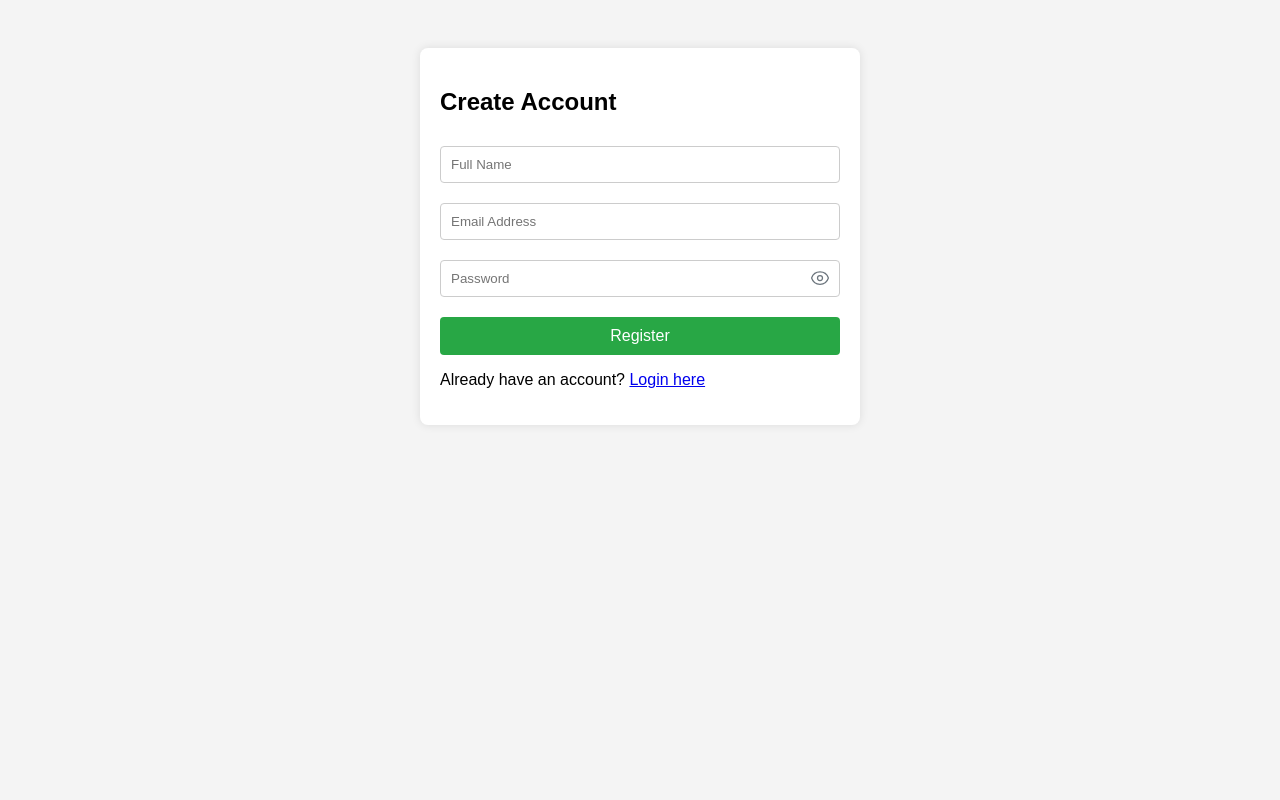
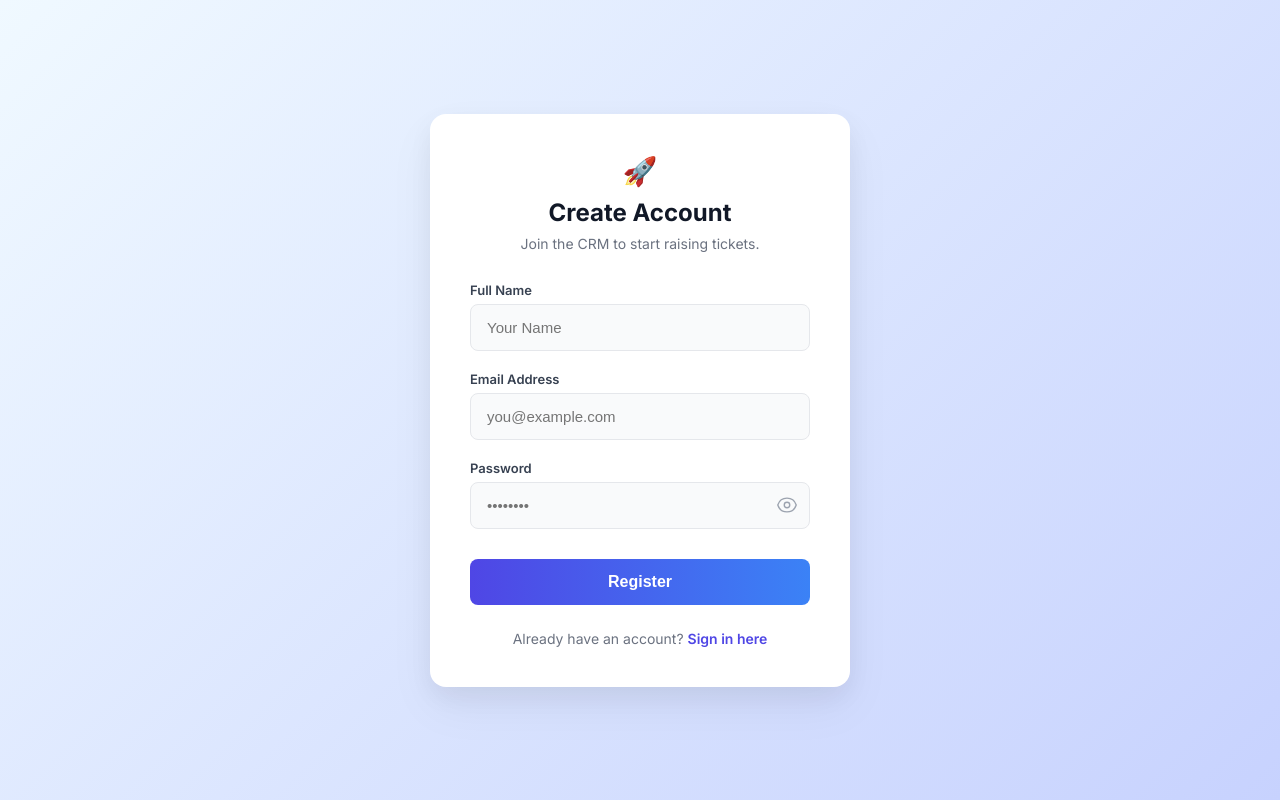
Before and after one commit to Aman070702/CRM-Ticket-Module, a PHP site: page /auth/register.php in a window 1280 px wide. Run offline with PHP 8.4, Linux system fonts and the light colour scheme.

Commit message:
Initial commit: Complete CRM Ticket Module with Role-Based Access

```diff
--- a/auth/register.php
+++ b/auth/register.php
@@ -15,7 +15,7 @@ if ($_SERVER["REQUEST_METHOD"] == "POST") {
     $stmt->execute([$email]);
 
     if ($stmt->rowCount() > 0) {
-        $message = "<p style='color:red;'>Error: Email already exists!</p>";
+        $message = "<div class='error-msg'>Error: Email already exists!</div>";
     } else {
         // 2. Hash the password (Security Best Practice)
         $hashed_password = password_hash($password, PASSWORD_DEFAULT);
@@ -25,51 +25,133 @@ if ($_SERVER["REQUEST_METHOD"] == "POST") {
         $stmt = $pdo->prepare($sql);
 
         if ($stmt->execute([$name, $email, $hashed_password])) {
-            $message = "<p style='color:green;'>Success! <a href='login.php'>Click here to Login</a></p>";
+            $message = "<div class='success-msg'>Account created! <a href='login.php'>Click here to Login</a></div>";
         } else {
-            $message = "<p style='color:red;'>Error: Could not register user.</p>";
+            $message = "<div class='error-msg'>Error: Could not register user.</div>";
         }
     }
 }
 ?>
 
 <!DOCTYPE html>
-<html>
+<html lang="en">
 <head>
-    <title>Register - CRM Ticket</title>
+    <meta charset="UTF-8">
+    <meta name="viewport" content="width=device-width, initial-scale=1.0">
+    <title>Register - CRM System</title>
+    <link href="https://fonts.googleapis.com/css2?family=Inter:wght@400;500;600;700&display=swap" rel="stylesheet">
     <style>
-        body { font-family: sans-serif; padding: 40px; background: #f4f4f4; }
-        .container { max-width: 400px; margin: auto; background: white; padding: 20px; border-radius: 8px; box-shadow: 0 0 10px rgba(0,0,0,0.1); }
+        * { box-sizing: border-box; margin: 0; padding: 0; }
 
-        input { width: 100%; padding: 10px; margin: 10px 0; box-sizing: border-box; border: 1px solid #ccc; border-radius: 4px; }
+        body {
+            font-family: 'Inter', sans-serif;
+            /* Modern smooth gradient background to match login */
+            background: linear-gradient(135deg, #f0f9ff 0%, #c7d2fe 100%);
+            min-height: 100vh;
+            display: flex;
+            align-items: center;
+            justify-content: center;
+            padding: 20px;
+        }
 
-        button { width: 100%; padding: 10px; background: #28a745; color: white; border: none; border-radius: 4px; cursor: pointer; margin-top: 10px; font-size: 16px; }
-        button:hover { background: #218838; }
+        .container {
+            width: 100%;
+            max-width: 420px;
+            background: #ffffff;
+            padding: 40px;
+            border-radius: 16px;
+            box-shadow: 0 10px 25px rgba(0, 0, 0, 0.05), 0 20px 48px rgba(0, 0, 0, 0.05);
+            text-align: center;
+        }
+
+        .brand { font-size: 28px; margin-bottom: 10px; }
+
+        h2 { color: #111827; font-weight: 700; font-size: 24px; margin-bottom: 8px; }
+        .subtitle { color: #6b7280; font-size: 14px; margin-bottom: 30px; }
+
+        /* Message Styles */
+        .error-msg {
+            background: #fef2f2; color: #991b1b; padding: 12px;
+            border-radius: 8px; font-size: 14px; margin-bottom: 20px;
+            border: 1px solid #fecaca; font-weight: 500; text-align: left;
+        }
+        .success-msg {
+            background: #ecfdf5; color: #065f46; padding: 12px;
+            border-radius: 8px; font-size: 14px; margin-bottom: 20px;
+            border: 1px solid #a7f3d0; font-weight: 500; text-align: left;
+        }
+        .success-msg a { color: #047857; text-decoration: underline; font-weight: 700; margin-left: 5px; }
+
+        .input-group { text-align: left; margin-bottom: 20px; }
+        .input-group label { display: block; font-size: 13px; font-weight: 600; color: #374151; margin-bottom: 6px; }
+
+        input {
+            width: 100%; padding: 14px 16px;
+            background: #f9fafb; border: 1px solid #e5e7eb;
+            border-radius: 8px; font-size: 15px; color: #1f2937;
+            transition: all 0.3s ease;
+        }
+        input:focus {
+            outline: none; border-color: #6366f1;
+            box-shadow: 0 0 0 4px rgba(99, 102, 241, 0.15);
+            background: #ffffff;
+        }
 
         /* Password Wrapper Styles */
-        .password-wrapper { position: relative; display: flex; align-items: center; width: 100%; margin: 10px 0; }
-        .password-wrapper input { margin: 0; padding-right: 40px; /* Make space for the icon */ }
+        .password-wrapper { position: relative; display: flex; align-items: center; width: 100%; }
+        .password-wrapper input { padding-right: 45px; }
 
         .eye-btn {
-            position: absolute; right: 10px; top: 50%; transform: translateY(-50%);
+            position: absolute; right: 12px; top: 50%; transform: translateY(-50%);
             background: transparent; border: none; padding: 0; margin: 0;
-            cursor: pointer; color: #6c757d; width: auto; display: flex; align-items: center;
+            cursor: pointer; color: #9ca3af; display: flex; align-items: center;
+            transition: color 0.2s;
         }
-        .eye-btn:hover { background: transparent; color: #28a745; }
-        .eye-btn svg { width: 20px; height: 20px; }
+        .eye-btn:hover { color: #4f46e5; }
+        .eye-btn svg { width: 22px; height: 22px; }
+
+        button[type="submit"] {
+            width: 100%; padding: 14px; margin-top: 10px;
+            /* Gradient button */
+            background: linear-gradient(to right, #4f46e5, #3b82f6);
+            color: white; border: none; border-radius: 8px;
+            font-size: 16px; font-weight: 600; cursor: pointer;
+            transition: transform 0.2s, box-shadow 0.2s;
+        }
+        button[type="submit"]:hover {
+            transform: translateY(-2px);
+            box-shadow: 0 6px 15px rgba(59, 130, 246, 0.3);
+        }
+
+        .footer-text { margin-top: 25px; font-size: 14px; color: #6b7280; }
+        .footer-text a { color: #4f46e5; text-decoration: none; font-weight: 600; transition: color 0.2s; }
+        .footer-text a:hover { color: #3730a3; text-decoration: underline; }
     </style>
 </head>
 <body>
+
     <div class="container">
+        <div class="brand">🚀</div>
         <h2>Create Account</h2>
+        <p class="subtitle">Join the CRM to start raising tickets.</p>
+
         <?php echo $message; ?>
 
         <form method="POST" action="">
-            <input type="text" name="name" placeholder="Full Name" required>
-            <input type="email" name="email" placeholder="Email Address" required>
+            <div class="input-group">
+                <label>Full Name</label>
+                <input type="text" name="name" placeholder="Your Name" required>
+            </div>
 
+            <div class="input-group">
+                <label>Email Address</label>
+                <input type="email" name="email" placeholder="you@example.com" required>
+            </div>
+
+            <div class="input-group">
+                <label>Password</label>
                 <div class="password-wrapper">
-                <input type="password" name="password" id="password" placeholder="Password" required>
+                    <input type="password" name="password" id="password" placeholder="••••••••" required>
                     <button type="button" id="togglePassword" class="eye-btn" aria-label="Toggle password visibility">
                         <svg id="eye-icon" xmlns="http://www.w3.org/2000/svg" fill="none" viewBox="0 0 24 24" stroke-width="1.5" stroke="currentColor">
                             <path stroke-linecap="round" stroke-linejoin="round" d="M2.036 12.322a1.012 1.012 0 010-.639C3.423 7.51 7.36 4.5 12 4.5c4.638 0 8.573 3.007 9.963 7.178.07.207.07.431 0 .639C20.577 16.49 16.64 19.5 12 19.5c-4.638 0-8.573-3.007-9.963-7.178z" />
@@ -77,10 +159,12 @@ if ($_SERVER["REQUEST_METHOD"] == "POST") {
                         </svg>
                     </button>
                 </div>
+            </div>
 
             <button type="submit">Register</button>
         </form>
-        <p>Already have an account? <a href="login.php">Login here</a></p>
+
+        <p class="footer-text">Already have an account? <a href="login.php">Sign in here</a></p>
     </div>
 
     <script>
@@ -89,19 +173,15 @@ if ($_SERVER["REQUEST_METHOD"] == "POST") {
         const eyeIcon = document.querySelector('#eye-icon');
 
         togglePassword.addEventListener('click', function () {
-            // Toggle the type attribute
             const type = passwordInput.getAttribute('type') === 'password' ? 'text' : 'password';
             passwordInput.setAttribute('type', type);
 
-            // Toggle the icon (Eye vs. Eye-slash)
             if (type === 'password') {
-                // Normal Eye Icon
                 eyeIcon.innerHTML = `
                     <path stroke-linecap="round" stroke-linejoin="round" d="M2.036 12.322a1.012 1.012 0 010-.639C3.423 7.51 7.36 4.5 12 4.5c4.638 0 8.573 3.007 9.963 7.178.07.207.07.431 0 .639C20.577 16.49 16.64 19.5 12 19.5c-4.638 0-8.573-3.007-9.963-7.178z" />
                     <path stroke-linecap="round" stroke-linejoin="round" d="M15 12a3 3 0 11-6 0 3 3 0 016 0z" />
                 `;
             } else {
-                // Slashed Eye Icon
                 eyeIcon.innerHTML = `
                     <path stroke-linecap="round" stroke-linejoin="round" d="M3.98 8.223A10.477 10.477 0 001.934 12C3.226 16.338 7.244 19.5 12 19.5c.993 0 1.953-.138 2.863-.395M6.228 6.228A10.45 10.45 0 0112 4.5c4.756 0 8.773 3.162 10.065 7.498a10.523 10.523 0 01-4.293 5.774M6.228 6.228L3 3m3.228 3.228l3.65 3.65m7.894 7.894L21 21m-3.228-3.228l-3.65-3.65m0 0a3 3 0 10-4.243-4.243m4.242 4.242L9.88 9.88" />
                 `;
```
Lines whose indentation alone changed are shown as unchanged.
